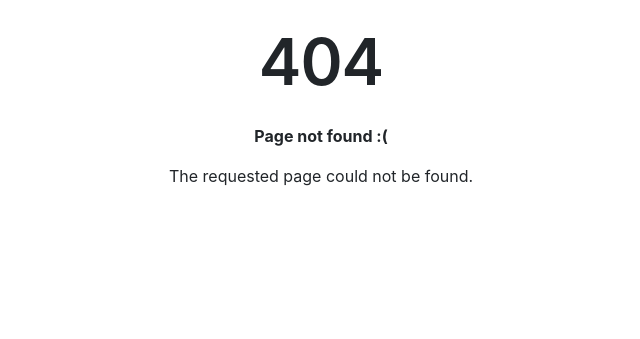
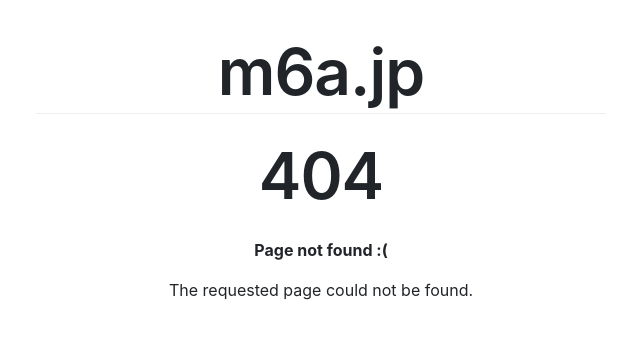
Before and after one commit to mktakuya/mktakuya.github.io, a Jekyll site: the page built from 404.html, in a window 1280 px wide. Shown: the top 339 px of the page, without its empty margins (319-959 px from the left). Built offline with Jekyll 4.4.1, drawn with Linux system fonts in a browser that asks for light colours.

Commit message:
Refactor works

```diff
--- a/_layouts/default.html
+++ b/_layouts/default.html
@@ -3,9 +3,16 @@
   {% include head.html %}
 
   <body>
+    <div class="container">
+      <div class="works-header">
+        <h1 class="page-header">
+          {% if page.title %}{{ page.title | escape }}{% else %}{{ site.title | escape }}{% endif %}
+        </h1>
+      </div>
 
-    {{ content }}
+      {{ content }}
 
+    </div>
     <script src="/js/bootstrap.min.js"></script>
   </body>
 </html>
```
Also changed, not shown: works.html (+0 -8 lines).
